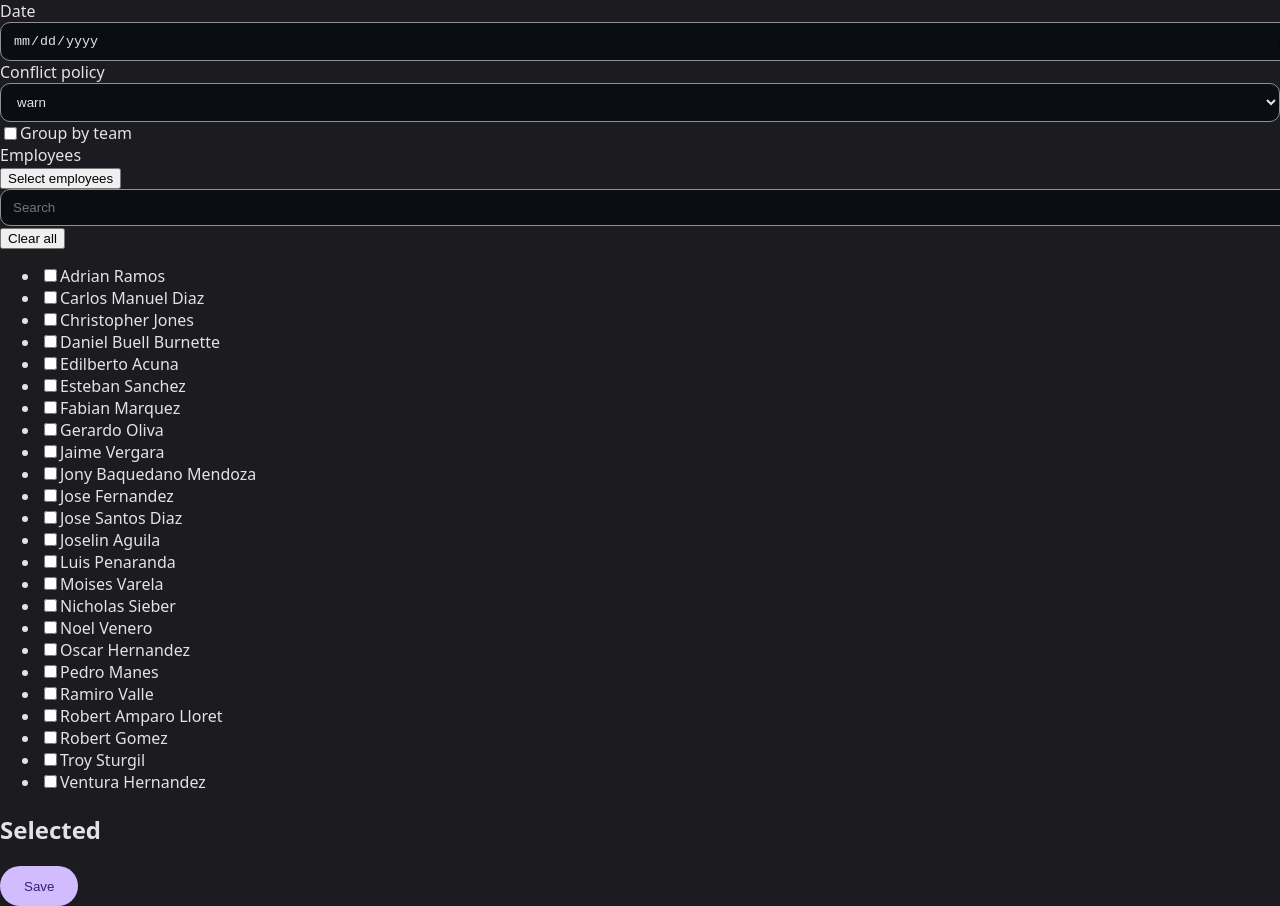
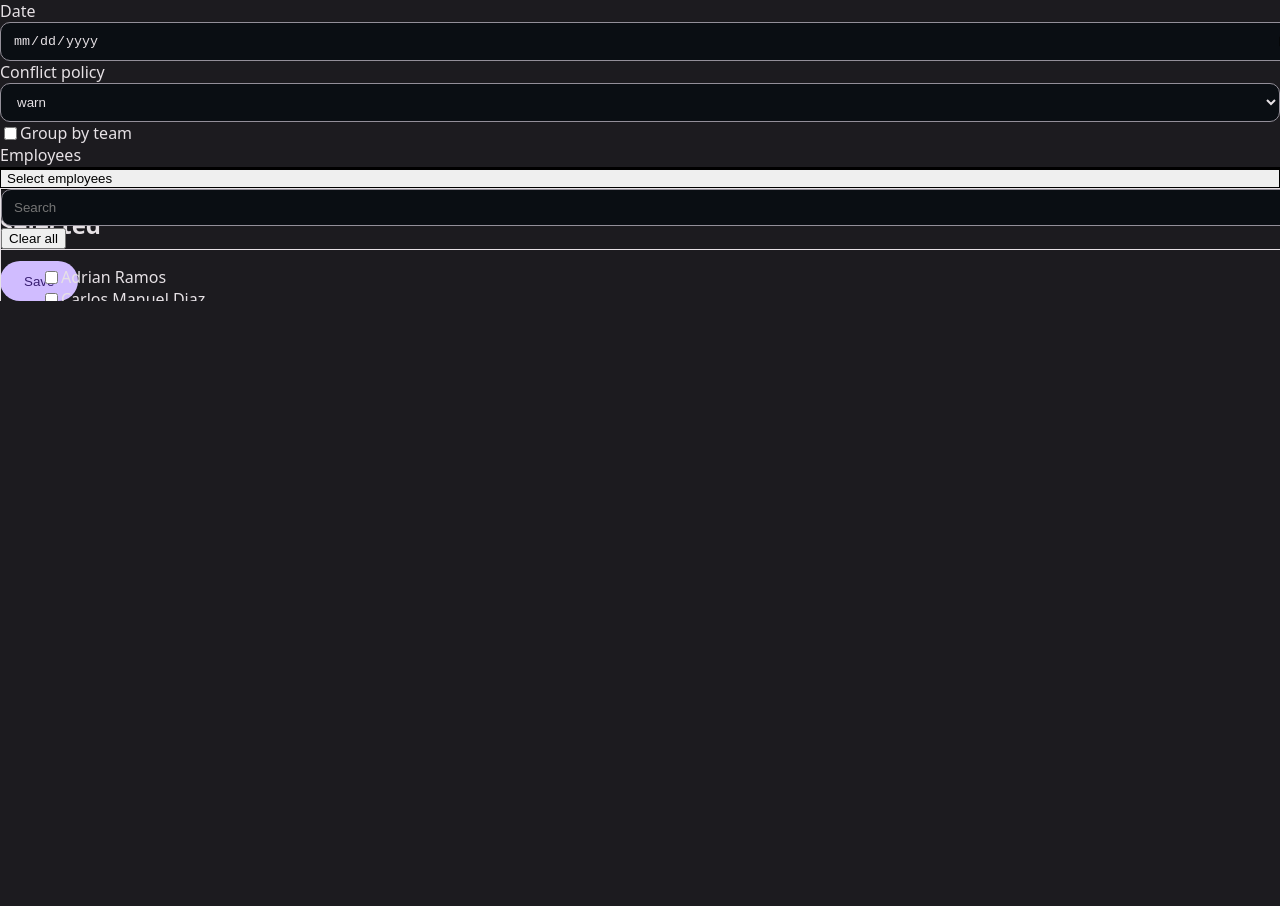
Before and after one commit to Killswit3h/my-calendar, a Next.js app: page /example-employee-picker in a window 1280 px wide. Both pictures are taken after a click on the button "Select employees". After the commit the page ends 800 px from the top, so only its background shows below. Built offline with nearby package versions, Linux system fonts and the light colour scheme.

Commit message:
refactor employee multiselect UI

```diff
--- a/src/components/EmployeeMultiSelect.tsx
+++ b/src/components/EmployeeMultiSelect.tsx
@@ -101,26 +101,32 @@ export default function EmployeeMultiSelect({
     const disabled = busy && conflictPolicy === "disable";
     const selected = value.includes(e.id);
     const highlight = idx === active;
-  return (
+    return (
       <li
         key={e.id}
         role="option"
         aria-selected={selected}
         onMouseEnter={() => setActive(idx)}
         onClick={() => toggle(e.id, disabled)}
-        className={`emp-ms-option${highlight ? " active" : ""}${disabled ? " disabled" : ""}`}
+        className={`flex items-center justify-between px-2 py-2 rounded cursor-pointer ${
+          highlight ? "bg-blue-50" : ""
+        } ${
+          disabled ? "opacity-50 cursor-not-allowed" : "hover:bg-gray-100"
+        }`}
       >
-        <div className="emp-ms-option-left">
+        <div className="flex items-center gap-2">
           <input
             type="checkbox"
             checked={selected}
             readOnly
             disabled={disabled}
           />
-          <span>{e.firstName} {e.lastName}</span>
+          <span>
+            {e.firstName} {e.lastName}
+          </span>
         </div>
         {busy && (
-          <span className="emp-ms-busy">
+          <span className="text-xs text-red-600">
             {conflictPolicy === "warn" ? "Busy (warn)" : "Busy"}
           </span>
         )}
@@ -139,14 +145,14 @@ export default function EmployeeMultiSelect({
   const listContent = groupByTeam ? (
     sections.map((s) => (
       <div key={s.title}>
-        <div className="emp-ms-section-title">{s.title}</div>
-        <ul className="emp-ms-grid">
+        <div className="px-2 py-1 text-xs text-gray-500">{s.title}</div>
+        <ul className="space-y-1">
           {s.items.map((e) => renderRow(e, flat.indexOf(e)))}
         </ul>
       </div>
     ))
   ) : (
-    <ul className="emp-ms-grid">{flat.map((e, idx) => renderRow(e, idx))}</ul>
+    <ul className="space-y-1">{flat.map((e, idx) => renderRow(e, idx))}</ul>
   );
 
   const labelText = label && <label className="block text-sm mb-1">{label}</label>;
@@ -158,11 +164,11 @@ export default function EmployeeMultiSelect({
     : placeholder;
 
   return (
-    <div className="emp-ms" ref={containerRef}>
+    <div className="relative" ref={containerRef}>
       {labelText}
       <button
         type="button"
-        className="emp-ms-btn"
+        className="w-full border border-gray-300 rounded-md px-3 py-2 bg-white text-left text-sm text-gray-700 hover:bg-gray-50 focus:outline-none focus:ring-2 focus:ring-blue-500"
         aria-haspopup="listbox"
         aria-expanded={open}
         onClick={() => setOpen((o) => !o)}
@@ -170,24 +176,28 @@ export default function EmployeeMultiSelect({
         {buttonText}
       </button>
       {open && (
-        <div className="emp-ms-menu" role="listbox" aria-multiselectable="true">
-          <div className="emp-ms-search">
+        <div
+          className="absolute z-20 mt-1 w-full bg-white border border-gray-200 rounded-md shadow-lg"
+          role="listbox"
+          aria-multiselectable="true"
+        >
+          <div className="p-2 border-b border-gray-200">
             <input
               type="text"
               value={search}
               onChange={(e) => setSearch(e.target.value)}
               placeholder="Search"
-              className="emp-ms-search-input"
+              className="w-full border border-gray-300 rounded px-2 py-1 text-sm focus:outline-none focus:ring-1 focus:ring-blue-500"
             />
             <button
               type="button"
-              className="emp-ms-clear"
+              className="mt-2 text-xs text-blue-600 hover:underline"
               onClick={() => onChange([])}
             >
               Clear all
             </button>
           </div>
-          <div className="emp-ms-options">{listContent}</div>
+          <div className="max-h-64 overflow-y-auto p-1">{listContent}</div>
         </div>
       )}
     </div>
--- a/src/styles/calendar.css
+++ b/src/styles/calendar.css
@@ -138,76 +138,6 @@
 .shift-toggle.night { background: var(--elev-2); }
 .form-grid input, .form-grid select, .form-grid textarea, .shift-toggle { min-height: 44px; }
 
-/* Employee multi-select */
-.emp-ms { position: relative; }
-.emp-ms-btn {
-  width: 100%;
-  border: 1px solid var(--border);
-  border-radius: 10px;
-  padding: 0.55rem 0.65rem;
-  background: var(--card-2);
-  color: var(--text);
-  text-align: left;
-}
-.emp-ms-menu {
-  position: absolute;
-  z-index: 20;
-  margin-top: 0.25rem;
-  width: 100%;
-  border: 1px solid var(--border);
-  border-radius: 10px;
-  background: var(--card-2);
-  box-shadow: 0 12px 30px rgba(0,0,0,.45);
-}
-.emp-ms-search {
-  padding: 0.5rem;
-  border-bottom: 1px solid var(--border);
-}
-.emp-ms-search-input {
-  width: 100%;
-  border: 1px solid var(--border);
-  border-radius: 8px;
-  padding: 0.35rem 0.5rem;
-  background: var(--card);
-  color: var(--text);
-}
-.emp-ms-clear {
-  margin-top: 0.5rem;
-  font-size: 0.875rem;
-  color: var(--primary);
-}
-.emp-ms-options {
-  max-height: 16rem;
-  overflow-y: auto;
-  padding: 0.25rem 0.5rem;
-}
-.emp-ms-grid {
-  list-style: none;
-  margin: 0;
-  padding: 0;
-  display: grid;
-  grid-template-columns: repeat(3, minmax(0, 1fr));
-  gap: 0.25rem 0.5rem;
-}
-.emp-ms-option {
-  display: flex;
-  align-items: center;
-  justify-content: space-between;
-  gap: 0.25rem;
-  padding: 0.25rem 0.4rem;
-  cursor: pointer;
-  border-radius: 8px;
-}
-.emp-ms-option.active { background: var(--elev-2); }
-.emp-ms-option.disabled { opacity: 0.5; cursor: default; }
-.emp-ms-option-left { display: flex; align-items: center; gap: 0.25rem; }
-.emp-ms-option-left input { margin-right: 0.25rem; width: 14px; height: 14px; }
-.emp-ms-busy { font-size: 0.75rem; color: var(--danger); }
-.emp-ms-section-title {
-  padding: 0.25rem 0.4rem;
-  font-size: 0.75rem;
-  color: var(--text-dim);
-}
 
 /* ===== Day Weather (tiny, next to date) ===== */
 .fc .day-weather { margin-left: 2px; margin-right: 0; font-size: 0.72rem; color: var(--text-dim); text-decoration: none; display: inline-flex; gap: 4px; align-items: center; opacity: .95; }
```
